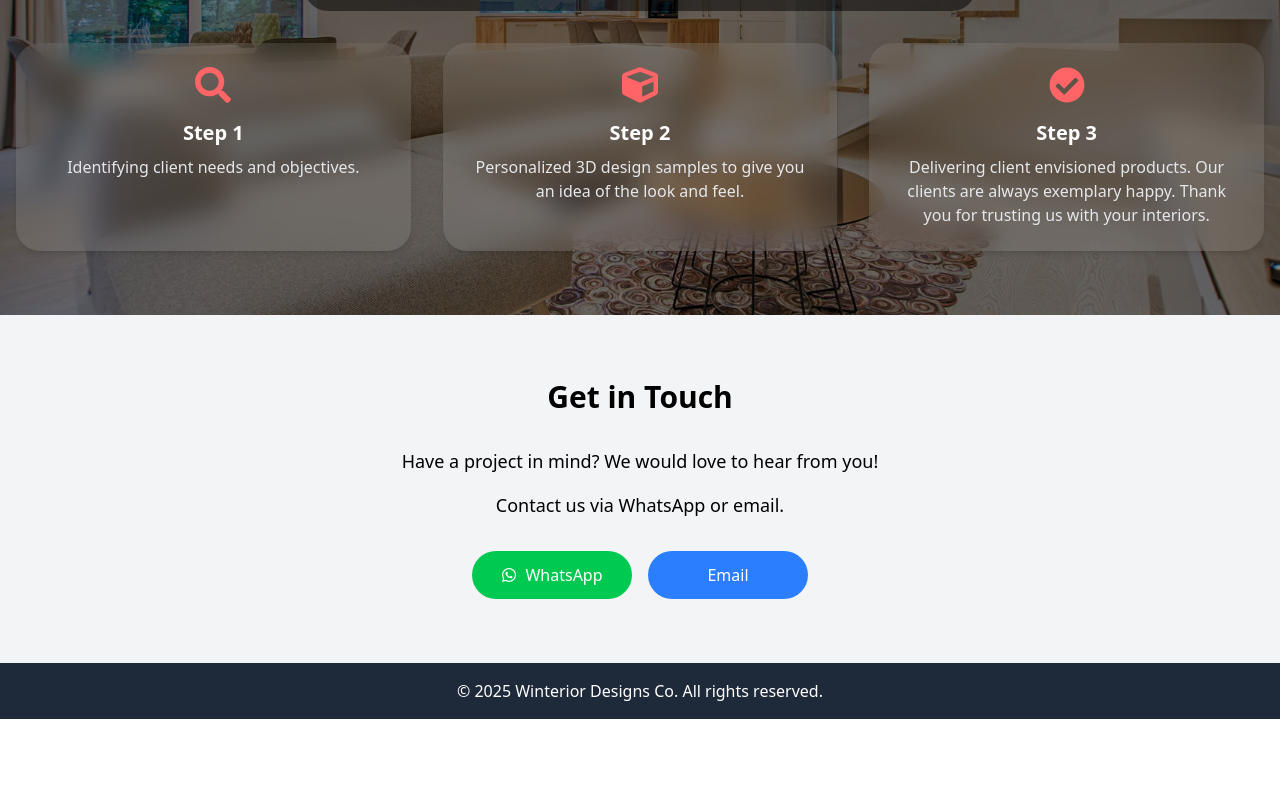
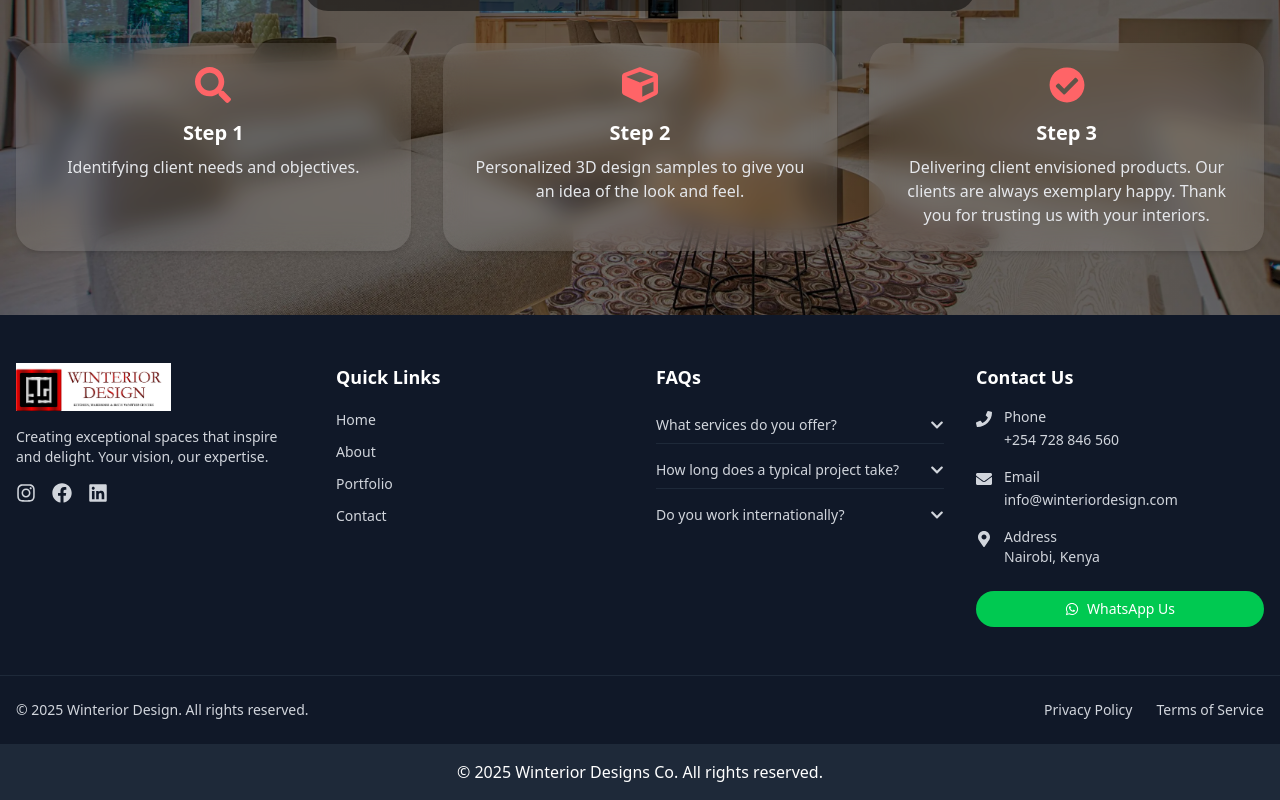
Before and after one commit to Lawrence137/winteriordesign-webapp, a React (Vite) app: page / in a window 1280 px wide. Shown: the part 3161-3961 px from the top of the page. Before the commit the page ends 3880 px from the top, so only its background shows below. Built offline with nearby package versions, Linux system fonts and the light colour scheme.

Commit message:
updated footer

```diff
--- a/src/App.jsx
+++ b/src/App.jsx
@@ -17,9 +17,9 @@ import { SpeedInsights } from "@vercel/speed-insights/react"
 
 function App() {
   return (
-    <div className="App">
+    <div className="flex flex-col min-h-screen">
       <Navigation />
-      <main>
+      <main className="flex-grow">
         <Routes>
           <Route path="/" element={<Home />} />
           <Route path="/portfolio" element={<Portfolio />} />
--- a/src/components/Contact.jsx
+++ b/src/components/Contact.jsx
@@ -1,38 +1,192 @@
-import { FaWhatsapp } from 'react-icons/fa';
+import { FaWhatsapp, FaEnvelope, FaPhone, FaMapMarkerAlt, FaInstagram, FaFacebook, FaLinkedin, FaChevronDown } from 'react-icons/fa';
+import { useState } from 'react';
 
 function Contact() {
-  // Designer’s phone number and WhatsApp template message
+  const [openFaqIndex, setOpenFaqIndex] = useState(null);
+  // Designer's phone number and WhatsApp template message
   const phoneNumber = "+254728846560"; // International format
-  const message = "Hello Winterior Designs, I’m interested in your interior design services. Can you provide more details about your offerings and pricing?";
+  const message = "Hello Winterior Designs, I'm interested in your interior design services. Can you provide more details about your offerings and pricing?";
   const encodedMessage = encodeURIComponent(message);
   const whatsappLink = `https://wa.me/${phoneNumber}?text=${encodedMessage}`;
 
+  const faqs = [
+    {
+      question: "What services do you offer?",
+      answer: "We offer comprehensive interior design services for kitchens, wardrobes and bathrooms. Our services range from space planning to full project management."
+    },
+    {
+      question: "How long does a typical project take?",
+      answer: "Project timelines vary depending on scope and complexity. A typical residential project can take 3-6 months, while larger commercial projects may take 6-12 months."
+    },
+    {
+      question: "Do you work internationally?",
+      answer: "Yes, we work with clients worldwide. Our team is equipped to handle remote consultations and project management effectively."
+    }
+  ];
+
+  const quickLinks = [
+    { name: "Home", href: "/" },
+    { name: "About", href: "/about" },
+    { name: "Portfolio", href: "/portfolio" },
+    { name: "Contact", href: "/contact" }
+  ];
+
+  const toggleFaq = (index) => {
+    setOpenFaqIndex(openFaqIndex === index ? null : index);
+  };
+
   return (
-    <section id="contact" className="py-16 bg-gray-100 scroll-mt-16">
-      <div className="container mx-auto px-4 text-center">
-        <h2 className="text-3xl font-bold mb-8">Get in Touch</h2>
-        <p className="text-lg mb-4">Have a project in mind? We would love to hear from you!</p>
-        <p className="text-lg mb-8">Contact us via WhatsApp or email.</p>
-        <div className="flex justify-center space-x-4">
+    <footer className="bg-gray-900 text-gray-300">
+      {/* Main Footer Content */}
+      <div className="container mx-auto px-4 py-12">
+        <div className="grid grid-cols-1 md:grid-cols-2 lg:grid-cols-4 gap-8">
+          {/* Company Info */}
+          <div className="space-y-4">
+            <img
+              src="/images/WinteriorLogo2.png"
+              alt="Winterior Design"
+              className="h-12 w-auto"
+            />
+            <p className="text-sm">
+              Creating exceptional spaces that inspire and delight. Your vision, our expertise.
+            </p>
+            <div className="flex space-x-4">
+              <a href="#" className="hover:text-white transition-colors">
+                <FaInstagram className="text-xl" />
+              </a>
+              <a
+                href="https://web.facebook.com/WinteriorDesigns"
+                target="_blank"
+                rel="noopener noreferrer"
+                className="hover:text-white transition-colors"
+              >
+                <FaFacebook className="text-xl" />
+              </a>
+              <a href="#" className="hover:text-white transition-colors">
+                <FaLinkedin className="text-xl" />
+              </a>
+            </div>
+          </div>
+
+          {/* Quick Links */}
+          <div>
+            <h3 className="text-white text-lg font-semibold mb-4">Quick Links</h3>
+            <ul className="space-y-2">
+              {quickLinks.map((link) => (
+                <li key={link.name}>
+                  <a
+                    href={link.href}
+                    className="hover:text-white transition-colors text-sm"
+                  >
+                    {link.name}
+                  </a>
+                </li>
+              ))}
+            </ul>
+          </div>
+
+          {/* FAQs */}
+          <div>
+            <h3 className="text-white text-lg font-semibold mb-4">FAQs</h3>
+            <ul className="space-y-2">
+              {faqs.map((faq, index) => (
+                <li key={index} className="border-b border-gray-800 last:border-0">
+                  <button
+                    className="w-full text-left hover:text-white transition-colors text-sm py-2 flex items-center justify-between"
+                    onClick={() => toggleFaq(index)}
+                  >
+                    <span>{faq.question}</span>
+                    <FaChevronDown
+                      className={`transform transition-transform duration-200 ${
+                        openFaqIndex === index ? 'rotate-180' : ''
+                      }`}
+                    />
+                  </button>
+                  <div
+                    className={`overflow-hidden transition-all duration-200 ease-in-out ${
+                      openFaqIndex === index ? 'max-h-40 opacity-100' : 'max-h-0 opacity-0'
+                    }`}
+                  >
+                    <p className="text-sm text-gray-400 py-2">
+                      {faq.answer}
+                    </p>
+                  </div>
+                </li>
+              ))}
+            </ul>
+          </div>
+
+          {/* Contact Info */}
+          <div>
+            <h3 className="text-white text-lg font-semibold mb-4">Contact Us</h3>
+            <ul className="space-y-4">
+              <li className="flex items-start space-x-3">
+                <FaPhone className="mt-1" />
+                <div>
+                  <p className="text-sm">Phone</p>
+                  <a
+                    href={`tel:${phoneNumber}`}
+                    className="text-sm hover:text-white transition-colors"
+                  >
+                    +254 728 846 560
+                  </a>
+                </div>
+              </li>
+              <li className="flex items-start space-x-3">
+                <FaEnvelope className="mt-1" />
+                <div>
+                  <p className="text-sm">Email</p>
+                  <a
+                    href="mailto:info@winteriordesign.com"
+                    className="text-sm hover:text-white transition-colors"
+                  >
+                    info@winteriordesign.com
+                  </a>
+                </div>
+              </li>
+              <li className="flex items-start space-x-3">
+                <FaMapMarkerAlt className="mt-1" />
+                <div>
+                  <p className="text-sm">Address</p>
+                  <p className="text-sm">
+                    Nairobi, Kenya
+                  </p>
+                </div>
+              </li>
+            </ul>
+            <div className="mt-6">
               <a
                 href={whatsappLink}
                 target="_blank"
                 rel="noopener noreferrer"
-            className="bg-green-500 hover:bg-green-600 text-white py-3 rounded-3xl flex items-center justify-center w-40 transition"
-            aria-label="Contact us on WhatsApp"
+                className="bg-green-500 hover:bg-green-600 text-white py-2 px-4 rounded-full flex items-center justify-center w-full transition text-sm"
               >
-            <FaWhatsapp className="mr-2" /> WhatsApp
-          </a>
-          <a
-            href="mailto:info@interiordesignco.com"
-            className="bg-blue-500 hover:bg-blue-600 text-white py-3 rounded-3xl flex items-center justify-center w-40 transition"
-            aria-label="Email us"
-          >
-            Email
+                <FaWhatsapp className="mr-2" /> WhatsApp Us
               </a>
             </div>
           </div>
-    </section>
+        </div>
+      </div>
+
+      {/* Bottom Bar */}
+      <div className="border-t border-gray-800">
+        <div className="container mx-auto px-4 py-6">
+          <div className="flex flex-col md:flex-row justify-between items-center space-y-4 md:space-y-0">
+            <p className="text-sm">
+              © {new Date().getFullYear()} Winterior Design. All rights reserved.
+            </p>
+            <div className="flex space-x-6">
+              <a href="#" className="text-sm hover:text-white transition-colors">
+                Privacy Policy
+              </a>
+              <a href="#" className="text-sm hover:text-white transition-colors">
+                Terms of Service
+              </a>
+            </div>
+          </div>
+        </div>
+      </div>
+    </footer>
   );
 }
 
```
Lines whose indentation alone changed are shown as unchanged.
